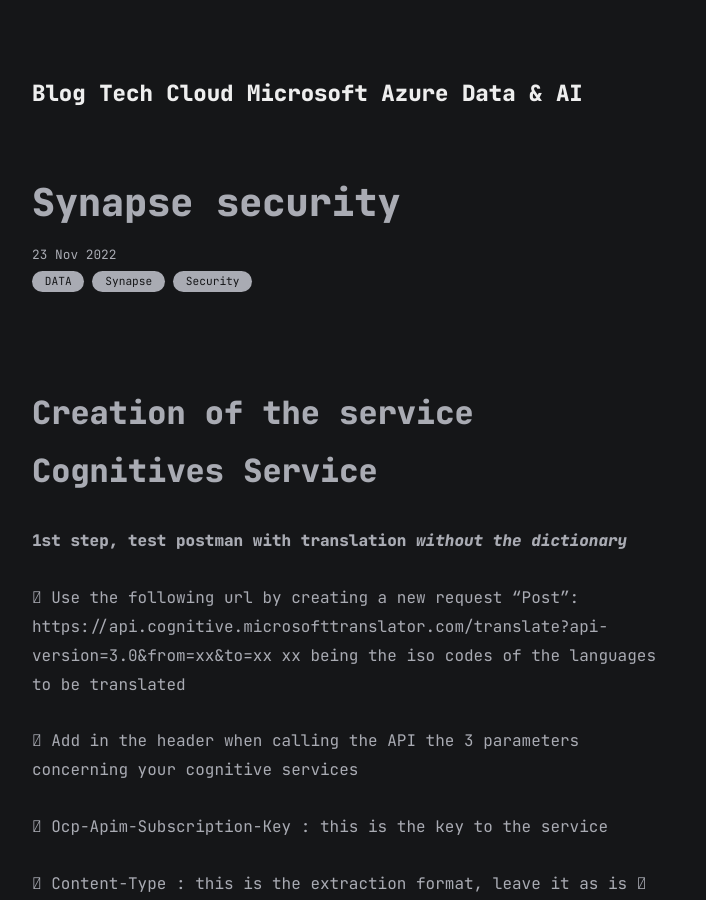
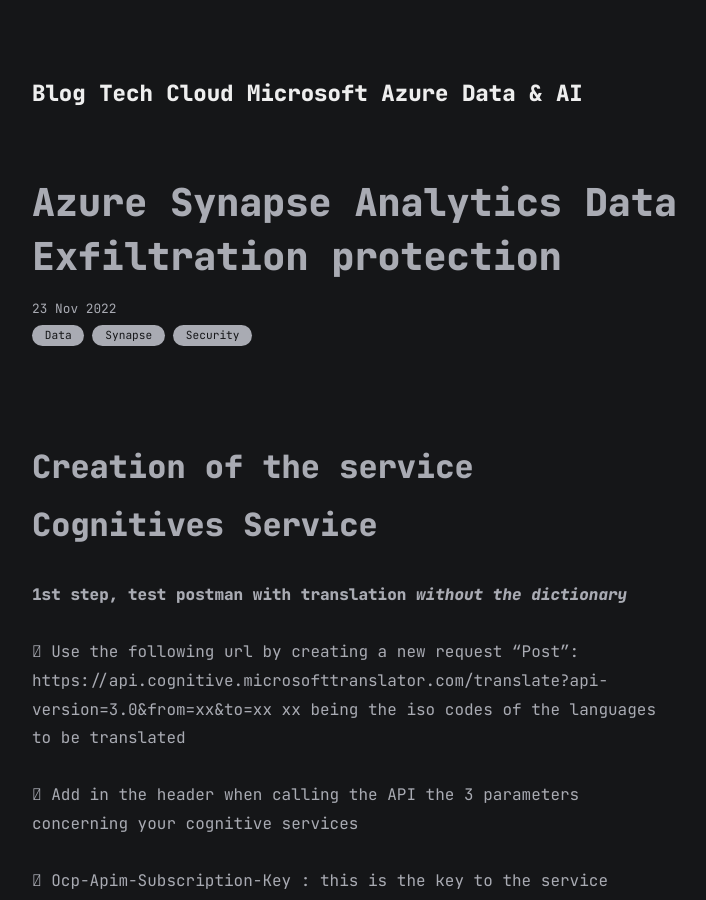
Before and after one commit to marc-hadjeje/marc-hadjeje.github.io, a Jekyll site: the page built from all_collections/_posts/2023-01-24-Synapse Data Exfiltration Protection.md, in a window 1280 px wide and 900 px high. Shown: the whole window, without its empty margins (283-989 px from the left). Built offline with Jekyll 4.4.1, drawn with Linux system fonts in a browser that asks for light colours.

Commit message:
Update 2023-01-24-Synapse Data Exfiltration Protection.md

```diff
--- a/all_collections/_posts/2023-01-24-Synapse Data Exfiltration Protection.md
+++ b/all_collections/_posts/2023-01-24-Synapse Data Exfiltration Protection.md
@@ -1,8 +1,8 @@
 ---
 layout: post
-title: Synapse security
+title: Azure Synapse Analytics Data Exfiltration protection
 date: 2022-11-23
-categories: [DATA,Synapse, Security]
+categories: [Data,Synapse, Security]
 ---
 
 # Creation of the service Cognitives Service
```
